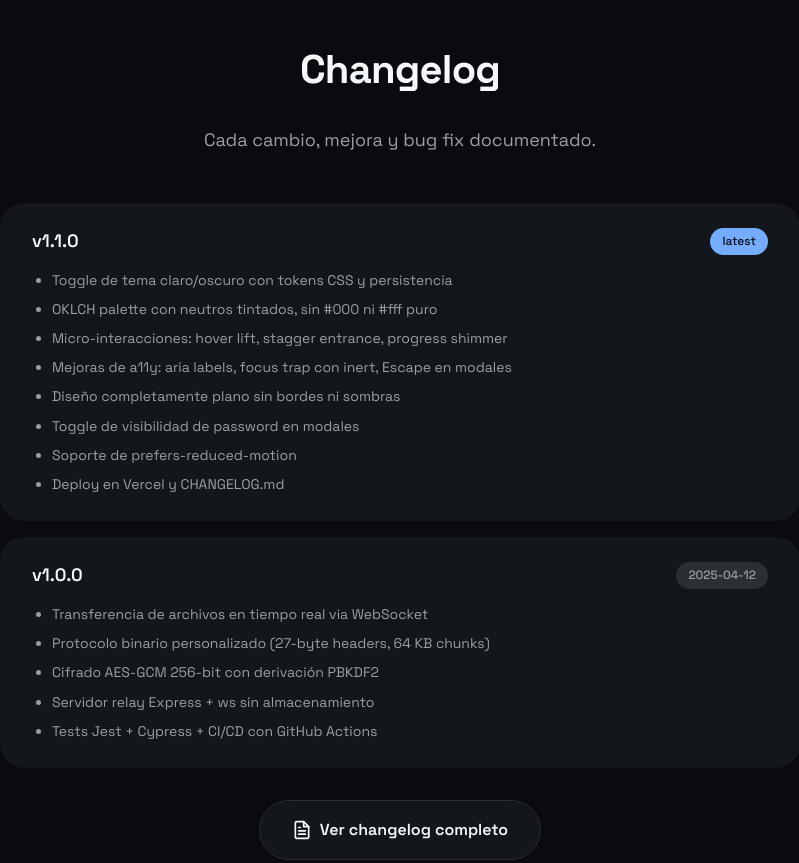
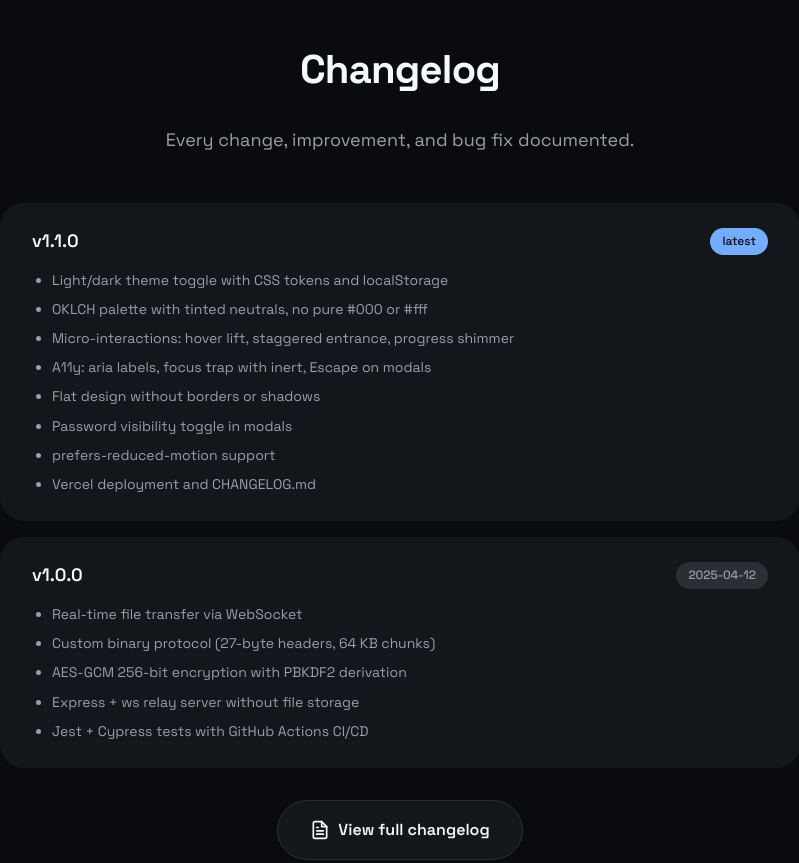
Before and after one commit to maldos23/bird-sender, a website built with Vite: page docs/index.html in a window 1280 px wide. Shown: the part 2820-3683 px from the top of the page, without its empty margins (240-1039 px from the left). Built offline with nearby package versions, Linux system fonts and the light colour scheme; no server answers.

Commit message:
🌐 Translate changelog and release notes to English

```diff
--- a/docs/index.html
+++ b/docs/index.html
@@ -650,7 +650,7 @@ npm run dev
     <section class="changelog scroll-reveal" style="max-width: 800px; margin: 0 auto 120px;">
       <h2 style="font-size: 2.5rem; font-weight: 700; text-align: center; margin-bottom: 24px; letter-spacing: -0.02em;">Changelog</h2>
       <p style="text-align: center; color: var(--gray-400); margin-bottom: 48px; font-size: 1.125rem;">
-        Cada cambio, mejora y bug fix documentado.
+        Every change, improvement, and bug fix documented.
       </p>
       <div style="display: flex; flex-direction: column; gap: 16px;">
         <div style="background: var(--gray-900); padding: 24px 32px; border-radius: var(--radius); transition: background 0.3s ease;">
@@ -659,14 +659,14 @@ npm run dev
             <span style="font-size: 0.75rem; font-weight: 500; padding: 4px 12px; background: var(--accent); color: var(--black); border-radius: 100px;">latest</span>
           </div>
           <ul style="color: var(--gray-400); font-size: 0.875rem; line-height: 1.8; padding-left: 20px; display: flex; flex-direction: column; gap: 4px;">
-            <li>Toggle de tema claro/oscuro con tokens CSS y persistencia</li>
-            <li>OKLCH palette con neutros tintados, sin #000 ni #fff puro</li>
-            <li>Micro-interacciones: hover lift, stagger entrance, progress shimmer</li>
-            <li>Mejoras de a11y: aria labels, focus trap con inert, Escape en modales</li>
-            <li>Diseño completamente plano sin bordes ni sombras</li>
-            <li>Toggle de visibilidad de password en modales</li>
-            <li>Soporte de prefers-reduced-motion</li>
-            <li>Deploy en Vercel y CHANGELOG.md</li>
+            <li>Light/dark theme toggle with CSS tokens and localStorage</li>
+            <li>OKLCH palette with tinted neutrals, no pure #000 or #fff</li>
+            <li>Micro-interactions: hover lift, staggered entrance, progress shimmer</li>
+            <li>A11y: aria labels, focus trap with inert, Escape on modals</li>
+            <li>Flat design without borders or shadows</li>
+            <li>Password visibility toggle in modals</li>
+            <li>prefers-reduced-motion support</li>
+            <li>Vercel deployment and CHANGELOG.md</li>
           </ul>
         </div>
 
@@ -676,11 +676,11 @@ npm run dev
             <span style="font-size: 0.75rem; font-weight: 500; padding: 4px 12px; background: var(--gray-800); color: var(--gray-400); border-radius: 100px;">2025-04-12</span>
           </div>
           <ul style="color: var(--gray-400); font-size: 0.875rem; line-height: 1.8; padding-left: 20px; display: flex; flex-direction: column; gap: 4px;">
-            <li>Transferencia de archivos en tiempo real via WebSocket</li>
-            <li>Protocolo binario personalizado (27-byte headers, 64 KB chunks)</li>
-            <li>Cifrado AES-GCM 256-bit con derivación PBKDF2</li>
-            <li>Servidor relay Express + ws sin almacenamiento</li>
-            <li>Tests Jest + Cypress + CI/CD con GitHub Actions</li>
+            <li>Real-time file transfer via WebSocket</li>
+            <li>Custom binary protocol (27-byte headers, 64 KB chunks)</li>
+            <li>AES-GCM 256-bit encryption with PBKDF2 derivation</li>
+            <li>Express + ws relay server without file storage</li>
+            <li>Jest + Cypress tests with GitHub Actions CI/CD</li>
           </ul>
         </div>
       </div>
@@ -694,7 +694,7 @@ npm run dev
             <line x1="16" y1="17" x2="8" y2="17"/>
             <polyline points="10 9 9 9 8 9"/>
           </svg>
-          Ver changelog completo
+          View full changelog
         </a>
       </div>
     </section>
```
Also changed, not shown: CHANGELOG.md.
